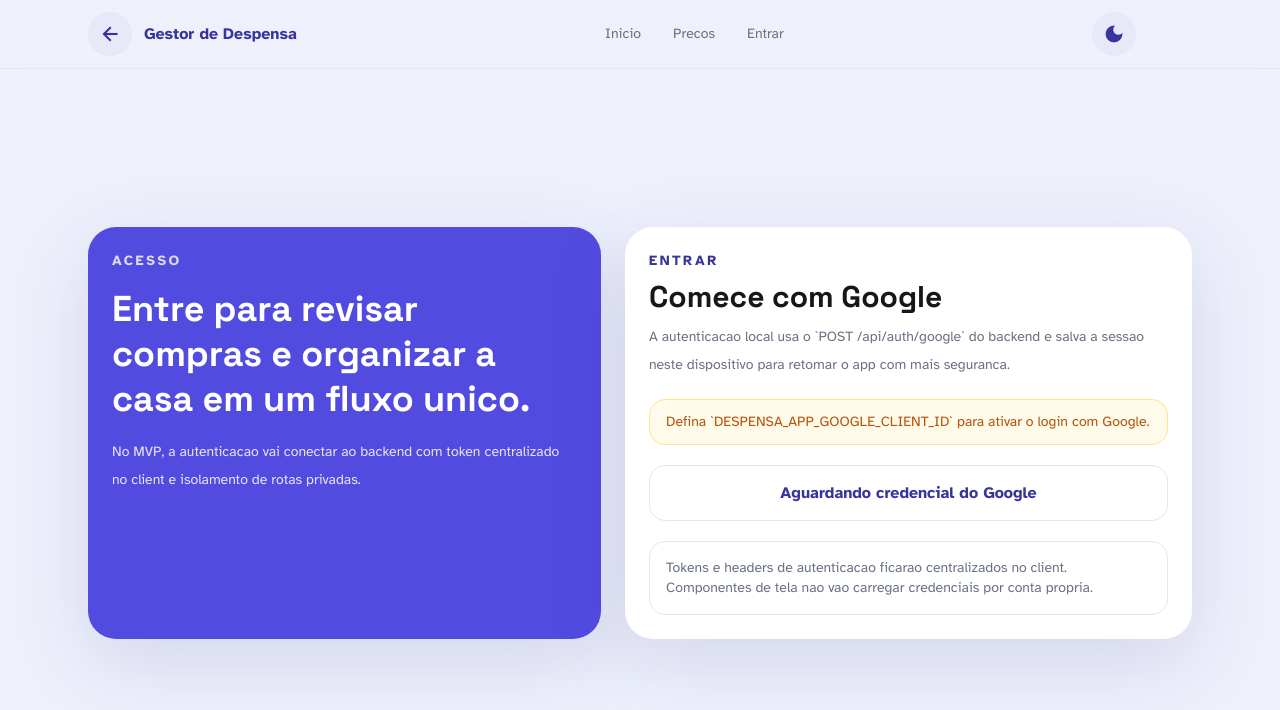
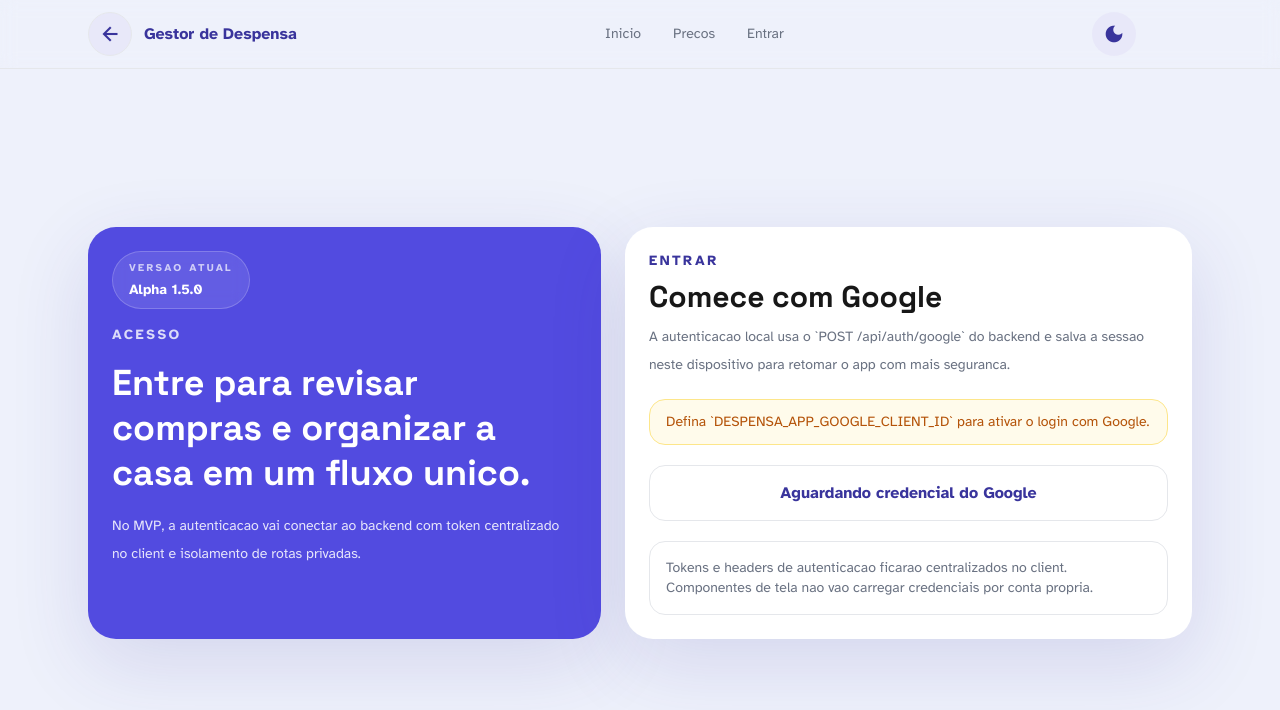
Before and after one commit to joaomidowz/despensa-web-app, a React (Vite) app: page /auth in a window 1280 px wide. Shown: the top 710 px of the page. Built offline with nearby package versions, Linux system fonts and the light colour scheme.

Commit message:
Show desktop version badge on auth page

```diff
--- a/src/features/auth/AuthPage.tsx
+++ b/src/features/auth/AuthPage.tsx
@@ -7,6 +7,8 @@
 import { SectionCard } from "../../components/ui/SectionCard";
 import { apiClient, ApiClientError } from "../../lib/api/apiClient";
 import { loadPendingInviteToken } from "../../lib/households/invite";
+
+const PUBLIC_VERSION = "Alpha 1.5.0";
 
 type AuthResponse = {
   access_token: string;
@@ -60,6 +62,14 @@
       <div className="grid w-full gap-6 lg:grid-cols-[0.95fr_1.05fr]">
         <SectionCard className="bg-primary text-white">
           <div className="space-y-4">
+            <div className="hidden lg:flex">
+              <div className="rounded-full border border-white/20 bg-white/10 px-4 py-2 text-left backdrop-blur">
+                <p className="text-[0.65rem] font-semibold uppercase tracking-[0.22em] text-white/70">
+                  Versao atual
+                </p>
+                <p className="mt-1 text-sm font-semibold text-white">{PUBLIC_VERSION}</p>
+              </div>
+            </div>
             <p className="text-sm font-semibold uppercase tracking-[0.18em] text-white/80">
               Acesso
             </p>
```
